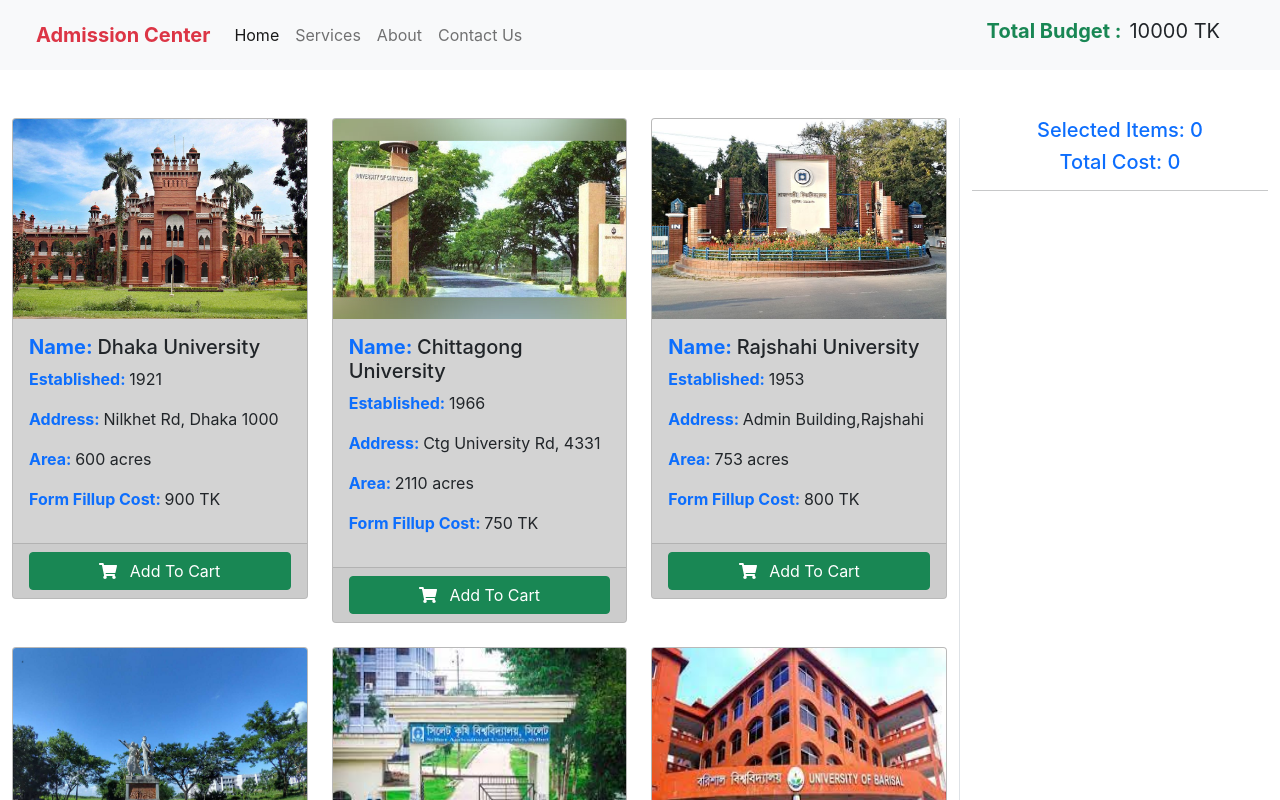
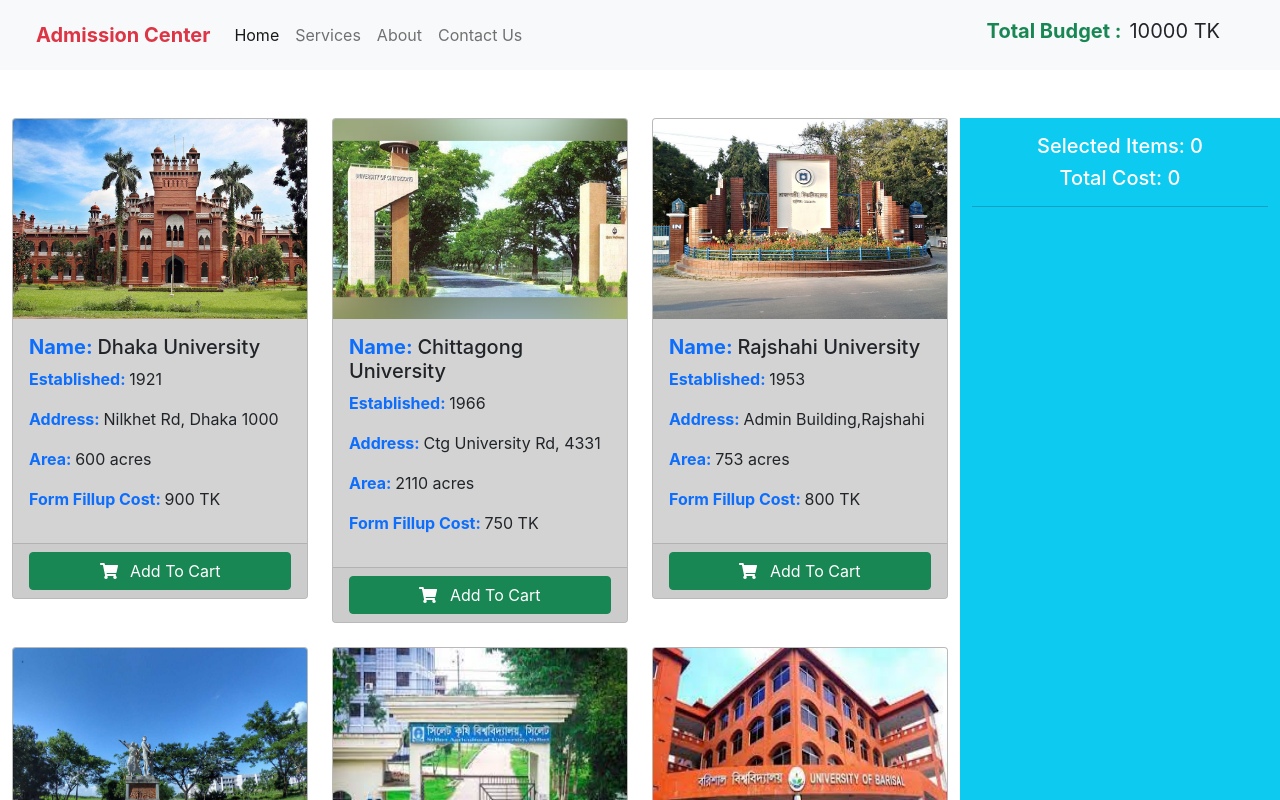
Before and after one commit to Jubair-Ahmed-Khan/admission-website, a React (Create React App) app: page / in a window 1280 px wide. Shown: the top 800 px of the page. Built offline with nearby package versions, Linux system fonts and the light colour scheme.

Commit message:
more modification

```diff
--- a/src/component/Universities/Universities.js
+++ b/src/component/Universities/Universities.js
@@ -26,18 +26,18 @@
     return (
         <div className="container-fluid my-5">
             <div className="row mt-3">
-                <div className="col-md-9 border-end">
+                <div className="col-md-9">
                     <div className="row row-cols-1 row-cols-lg-3 g-4">
                         {universities.map((university) => (
                             <University key={university.key} university={university} handleBtn={handleBtn}></University>
                         ))}
                     </div>
                 </div>
-                <div className="col-md-3">
-                    <h5 className="text-center text-primary">
+                <div className="col-md-3 bg-info my-5 my-lg-0 pt-3">
+                    <h5 className="text-center text-white">
                         Selected Items: {cart.length}
                     </h5>
-                    <h5 className="text-center text-primary">
+                    <h5 className="text-center text-white">
                         Total Cost: {price}
                     </h5>
                     <hr />
```
Also changed, not shown: 1 other file (tests, documents, lock files or other folders).
